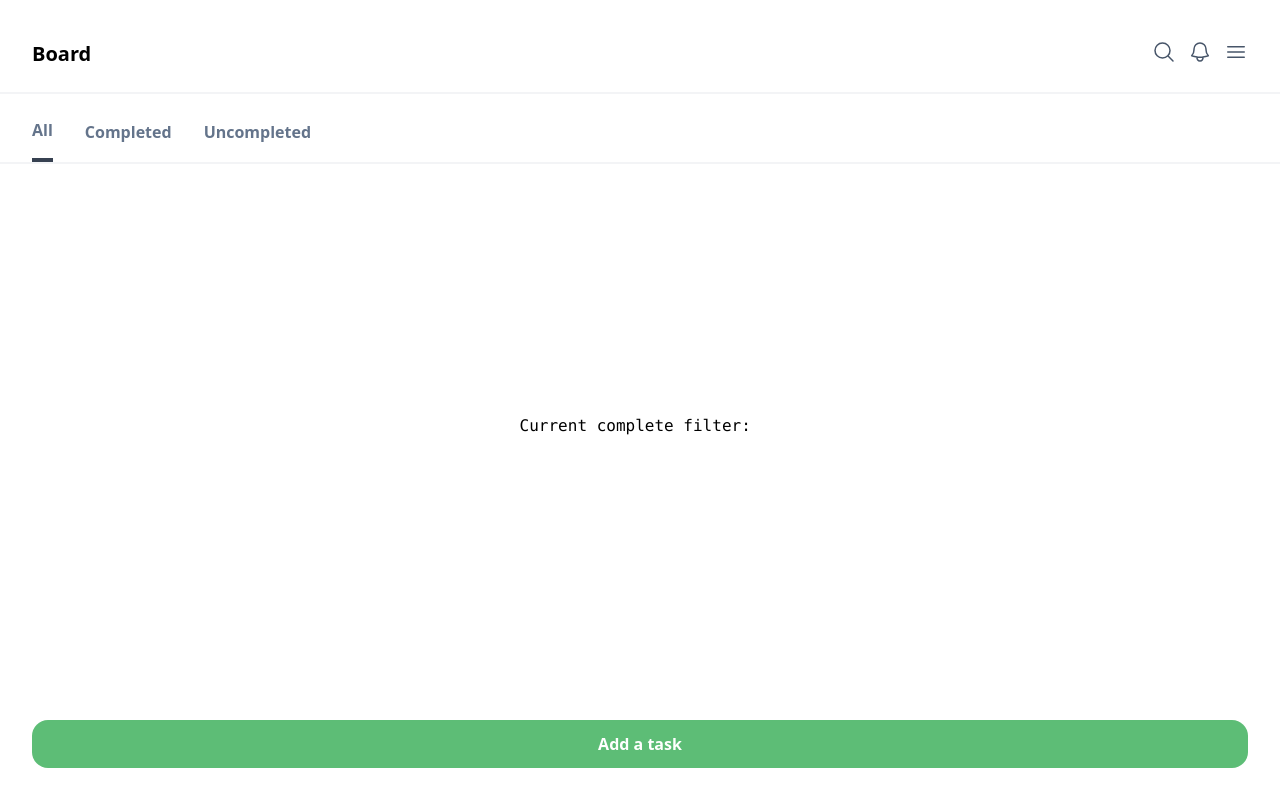
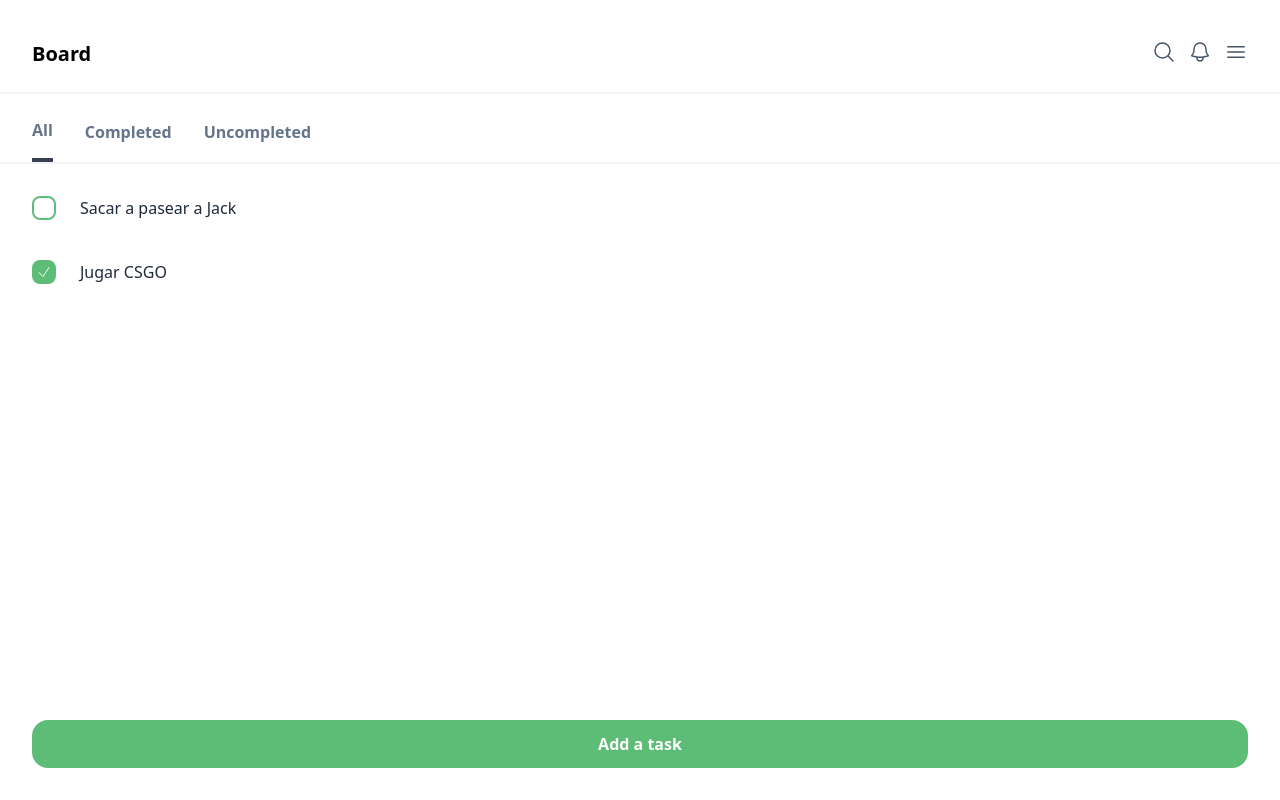
Before and after one commit to SrUltraLord/react-todo-challenge, a React (Vite) app in the folder client/: page / in a window 1280 px wide. Built offline with nearby package versions, Linux system fonts and the light colour scheme.

Commit message:
feat: Todos list.

```diff
--- /dev/null
+++ b/client/src/components/TodosList.tsx
@@ -0,0 +1,27 @@
+import { type Todo } from "../types/Todo";
+import { CheckIcon } from "../icons/CheckIcon"
+
+type Props = {
+  todos: Todo[];
+};
+
+export const TodosList: React.FC<Props> = ({ todos }: Props) => {
+  return (
+    <div className="flex flex-1 flex-col space-y-10 bg-white p-8">
+      {todos.map((todo) => (
+        <div key={todo.id} className="flex h-fit w-full flex-row space-x-6">
+          <div className="flex justify-center items-center">
+            <input
+              type="checkbox"
+              checked={todo.complete}
+              className="appearance-none h-6 w-6 rounded-lg border-[#5DBD76] border-2 p-2 checked:bg-[#5DBD76]"
+            />
+            { todo.complete && <CheckIcon className="absolute w-4 h-4 text-white" /> }
+          </div>
+
+          <p className="text-slate-800 text-md">{todo.title}</p>
+        </div>
+      ))}
+    </div>
+  );
+};
--- /dev/null
+++ b/client/src/icons/CheckIcon.tsx
@@ -0,0 +1,22 @@
+type Props = {
+  className: string;
+};
+
+export const CheckIcon = ({ className }: Props) => {
+  return (
+    <svg
+      xmlns="http://www.w3.org/2000/svg"
+      fill="none"
+      viewBox="0 0 24 24"
+      strokeWidth={1.5}
+      stroke="currentColor"
+      className={className}
+    >
+      <path
+        strokeLinecap="round"
+        strokeLinejoin="round"
+        d="M4.5 12.75l6 6 9-13.5"
+      />
+    </svg>
+  );
+};
--- a/client/src/pages/BoardPage.tsx
+++ b/client/src/pages/BoardPage.tsx
@@ -1,7 +1,9 @@
 import { useState } from "react";
 
+import { type Todo } from "../types/Todo";
 import { NavBar } from "../components/NavBar";
 import { TodoFilter } from "../components/TodoFilter";
+import  { TodosList } from "../components/TodosList"
 import { Button } from "../components/Button";
 
 import { SearchIcon } from "../icons/SearchIcon";
@@ -10,6 +12,10 @@ import { MenuIcon } from "../icons/MenuIcon";
 
 export const BoardPage: React.FC = () => {
   const [completeFilter, setCompleteFilter] = useState<boolean>();
+  const [todos, setTodos] = useState<Todo[]>([
+    { id: '1', title: 'Sacar a pasear a Jack', complete: false },
+    { id: '2', title: 'Jugar CSGO' , complete: true },
+  ])
 
   return (
     <div className="flex h-screen flex-col bg-slate-50">
@@ -28,9 +34,7 @@ export const BoardPage: React.FC = () => {
         setCompleteFilter={setCompleteFilter}
       />
 
-      <div className="grid flex-1 place-items-center bg-white">
-        <pre> Current complete filter: {JSON.stringify(completeFilter)} </pre>
-      </div>
+      <TodosList todos={todos} />
 
       <div className="bg-white p-8">
         <Button text="Add a task" onClick={() => console.log("Hello")} />
--- /dev/null
+++ b/client/src/types/Todo.ts
@@ -0,0 +1,5 @@
+export type Todo = {
+  id: string;
+  title: string;
+  complete: boolean;
+};
```
